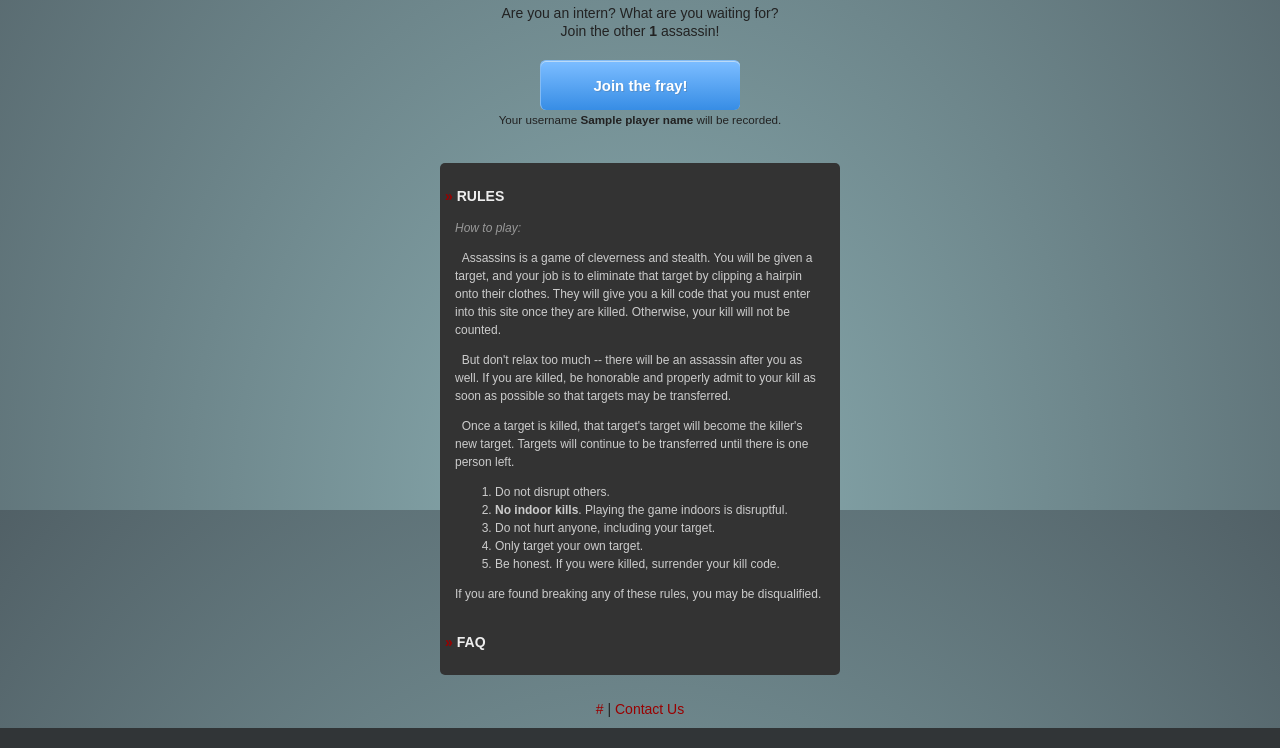
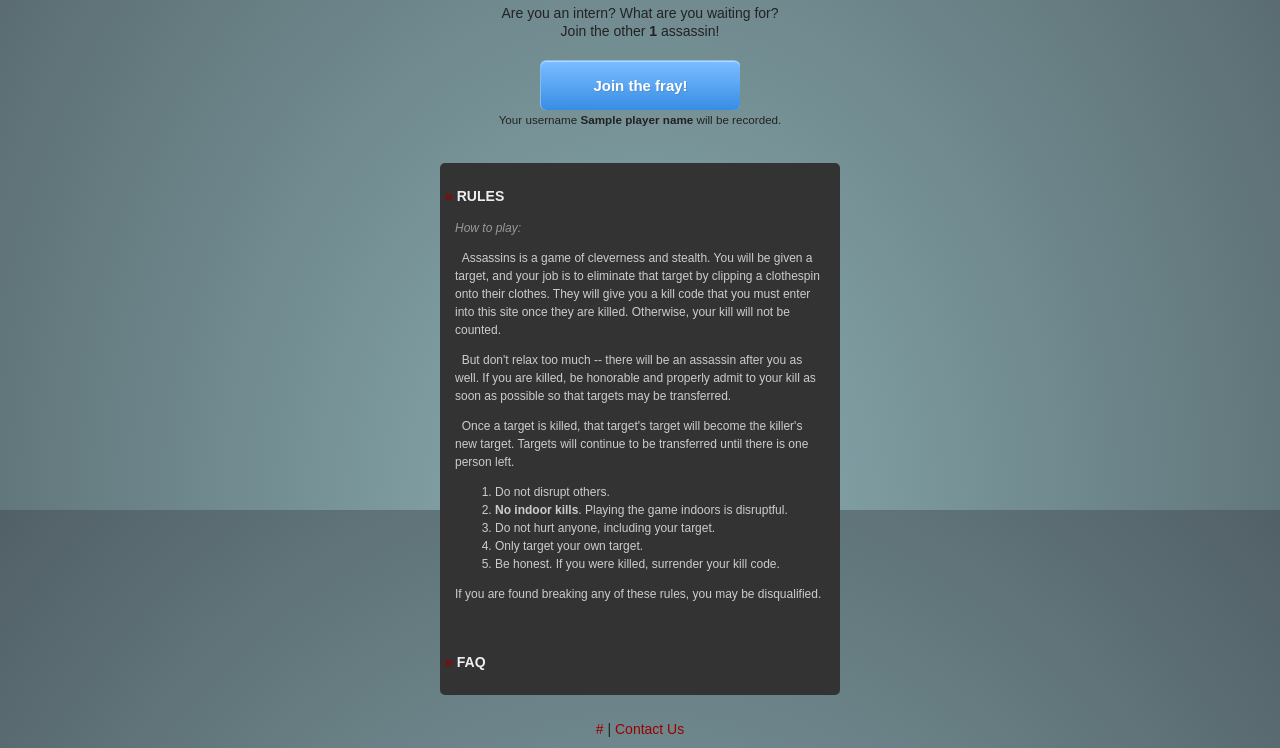
Before and after one commit to billycao/League-of-Shadows, a Django app: template templates/index.html in a window 1280 px wide. Shown: the part 290-1038 px from the top of the page. Run offline with Django 3.2, Linux system fonts and the light colour scheme; the template is opened without the code that fills it: most values are stand-ins (such as "Sample title", 1, 10 or a date in 2020).

Commit message:
UI Fixes

```diff
--- a/assets/js/column.js
+++ b/assets/js/column.js
@@ -3,7 +3,7 @@
  */
 
 
-var ContentHeight = 400;
+var ContentHeight = 420;
 var TimeToSlide = 200.0;
 
 var openColumn = '';
--- a/templates/index.html
+++ b/templates/index.html
@@ -105,7 +105,7 @@
     <div id="rules" class="column">
         <i>How to play:</i>
         <p>&nbsp;&nbsp;Assassins is a game of cleverness and stealth. You will be given a target, and your job is to eliminate that target by
-        clipping a hairpin onto their clothes. They will give you a kill code that you must enter into this site once they are killed.
+        clipping a clothespin onto their clothes. They will give you a kill code that you must enter into this site once they are killed.
         Otherwise, your kill will not be counted.</p>
         <p>&nbsp;&nbsp;But don't relax too much -- there will be an assassin after you as well. If you are killed, be honorable and properly admit to your kill as soon as possible so that targets may be transferred.</p>
         <p>&nbsp;&nbsp;Once a target is killed, that target's target will become the killer's new target. Targets will continue to be transferred until there is one person left.</p>
```
